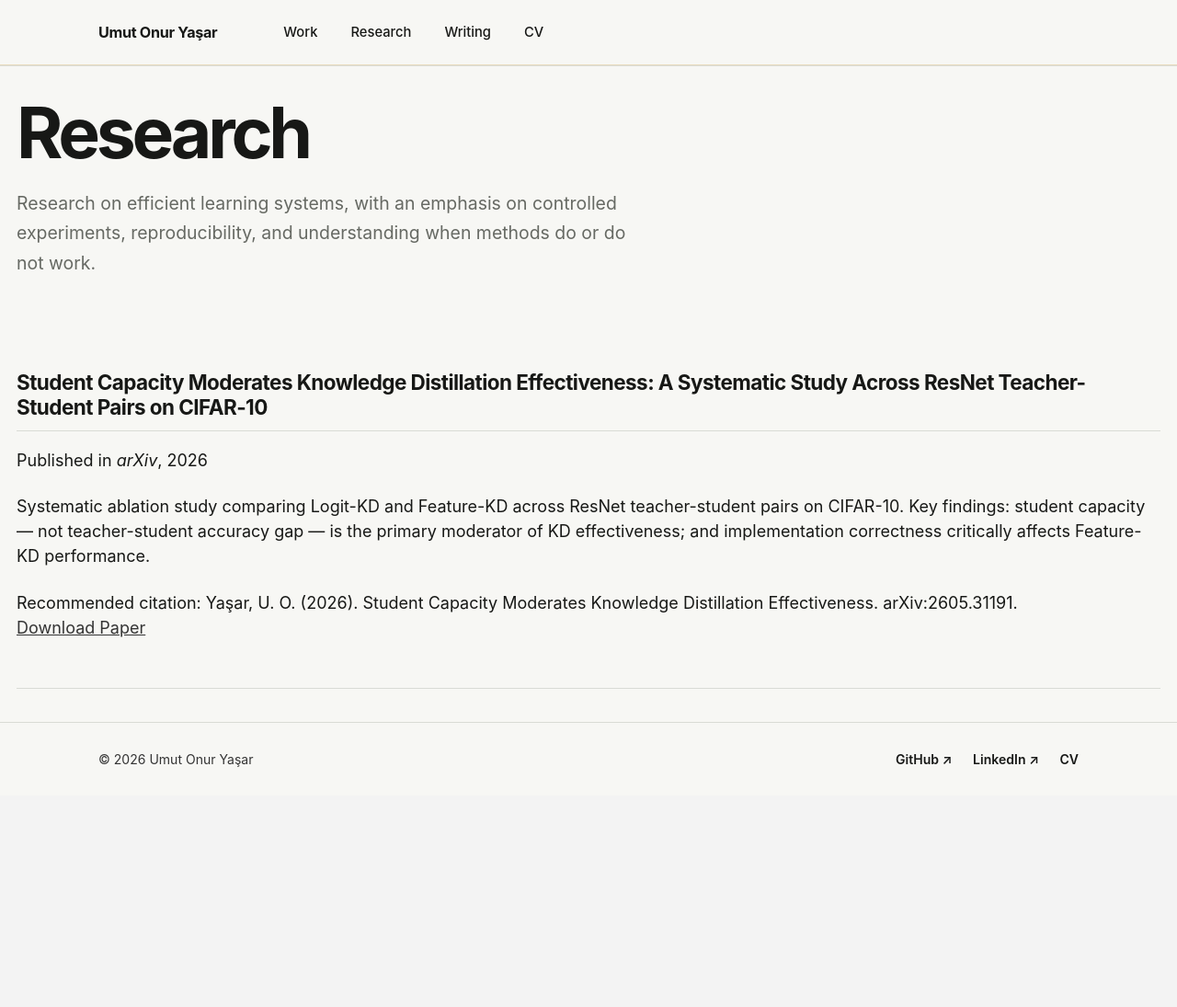
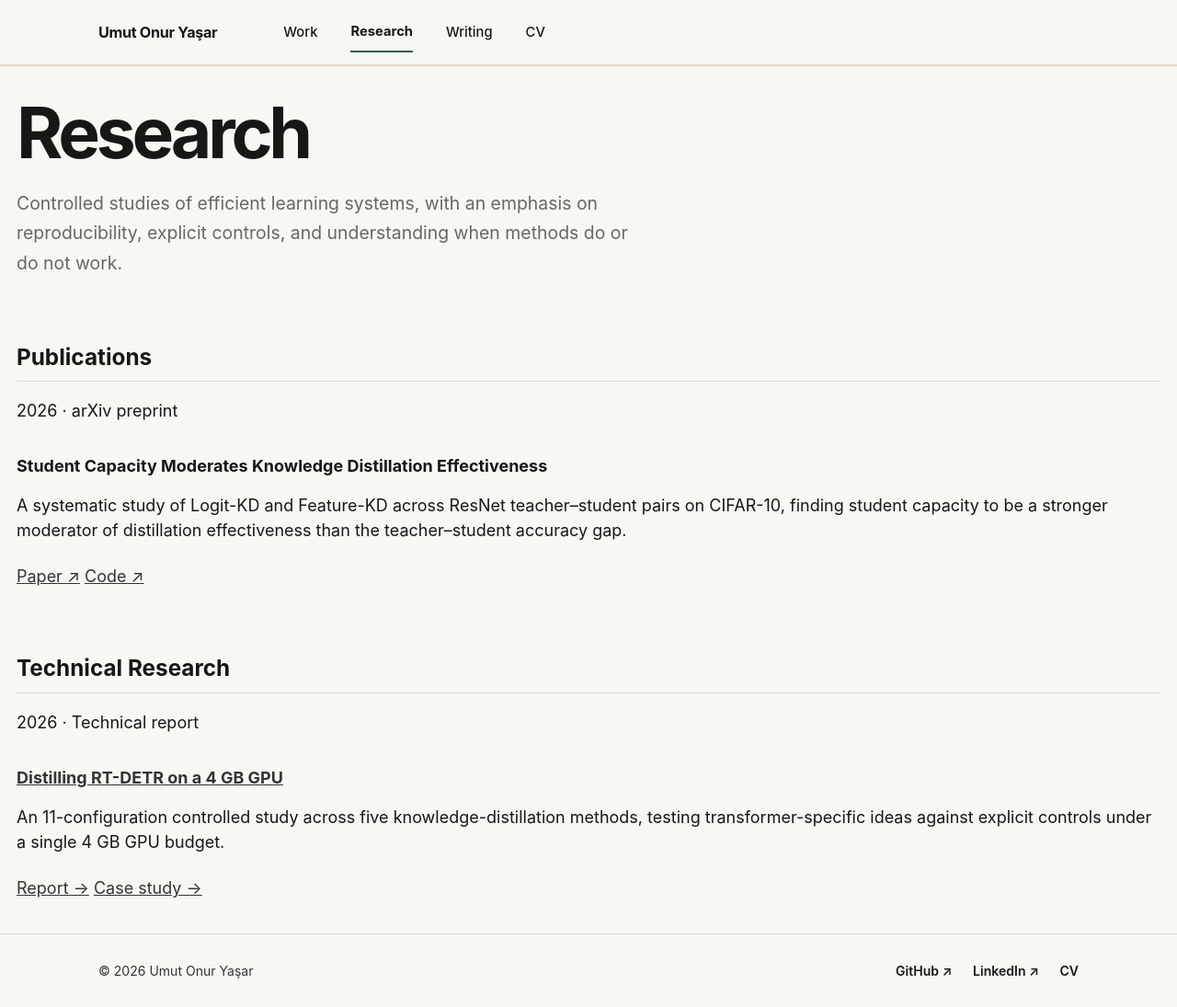
Before and after one commit to umutonuryasar/umutonuryasar.github.io, a Jekyll site: the page built from _pages/publications.html, in a window 1280 px wide and 1095 px high. Shown: the whole window at 92% size. Built offline with Jekyll 4.4.1, drawn with Linux system fonts in a browser that asks for light colours; a script bundle is joined from its source files by our own code; library files that are not in the unit come from our copies.

Commit message:
Clarify Research and Writing structure
* Point Research navigation to research index

* Turn Research into a focused landing page

* Hide legacy PCA tutorial from Writing index

* Contextualize KD reading log with later results

* Keep technical report out of Writing index

* Fix Research landing page rendering

```diff
--- a/_data/navigation.yml
+++ b/_data/navigation.yml
@@ -3,7 +3,7 @@ main:
     url: /#work
 
   - title: "Research"
-    url: /#research
+    url: /publications/
 
   - title: "Writing"
     url: /year-archive/
--- a/_pages/publications.html
+++ b/_pages/publications.html
@@ -6,10 +6,32 @@ author_profile: false
 classes: portfolio-subpage
 ---
 
-<p class="subpage-lead">Research on efficient learning systems, with an emphasis on controlled experiments, reproducibility, and understanding when methods do or do not work.</p>
+<p class="subpage-lead">Controlled studies of efficient learning systems, with an emphasis on reproducibility, explicit controls, and understanding when methods do or do not work.</p>
 
-{% include base_path %}
+<section class="research-index-section" aria-labelledby="publications-heading">
+  <h2 id="publications-heading">Publications</h2>
 
-{% for post in site.publications reversed %}
-  {% include archive-single.html %}
-{% endfor %}
+  <article class="research-index-item">
+    <p class="research-index-meta">2026 · arXiv preprint</p>
+    <h3>Student Capacity Moderates Knowledge Distillation Effectiveness</h3>
+    <p>A systematic study of Logit-KD and Feature-KD across ResNet teacher–student pairs on CIFAR-10, finding student capacity to be a stronger moderator of distillation effectiveness than the teacher–student accuracy gap.</p>
+    <p class="research-index-links">
+      <a href="https://arxiv.org/abs/2605.31191">Paper ↗</a>
+      <a href="https://github.com/umutonuryasar/kd-capacity-gap">Code ↗</a>
+    </p>
+  </article>
+</section>
+
+<section class="research-index-section" aria-labelledby="technical-research-heading">
+  <h2 id="technical-research-heading">Technical Research</h2>
+
+  <article class="research-index-item">
+    <p class="research-index-meta">2026 · Technical report</p>
+    <h3><a href="/rt-detr-kd/">Distilling RT-DETR on a 4 GB GPU</a></h3>
+    <p>An 11-configuration controlled study across five knowledge-distillation methods, testing transformer-specific ideas against explicit controls under a single 4 GB GPU budget.</p>
+    <p class="research-index-links">
+      <a href="/rt-detr-kd/">Report →</a>
+      <a href="/portfolio/rt-detr-kd/">Case study →</a>
+    </p>
+  </article>
+</section>
```
Also changed, not shown: _posts/2025-12-01-blog-post-1.md (+1 -0 lines), _posts/2026-06-05-blog-post-2.md (+2 -0 lines), _posts/2026-08-06-rt-detr-kd.md (+2 -1 lines).
